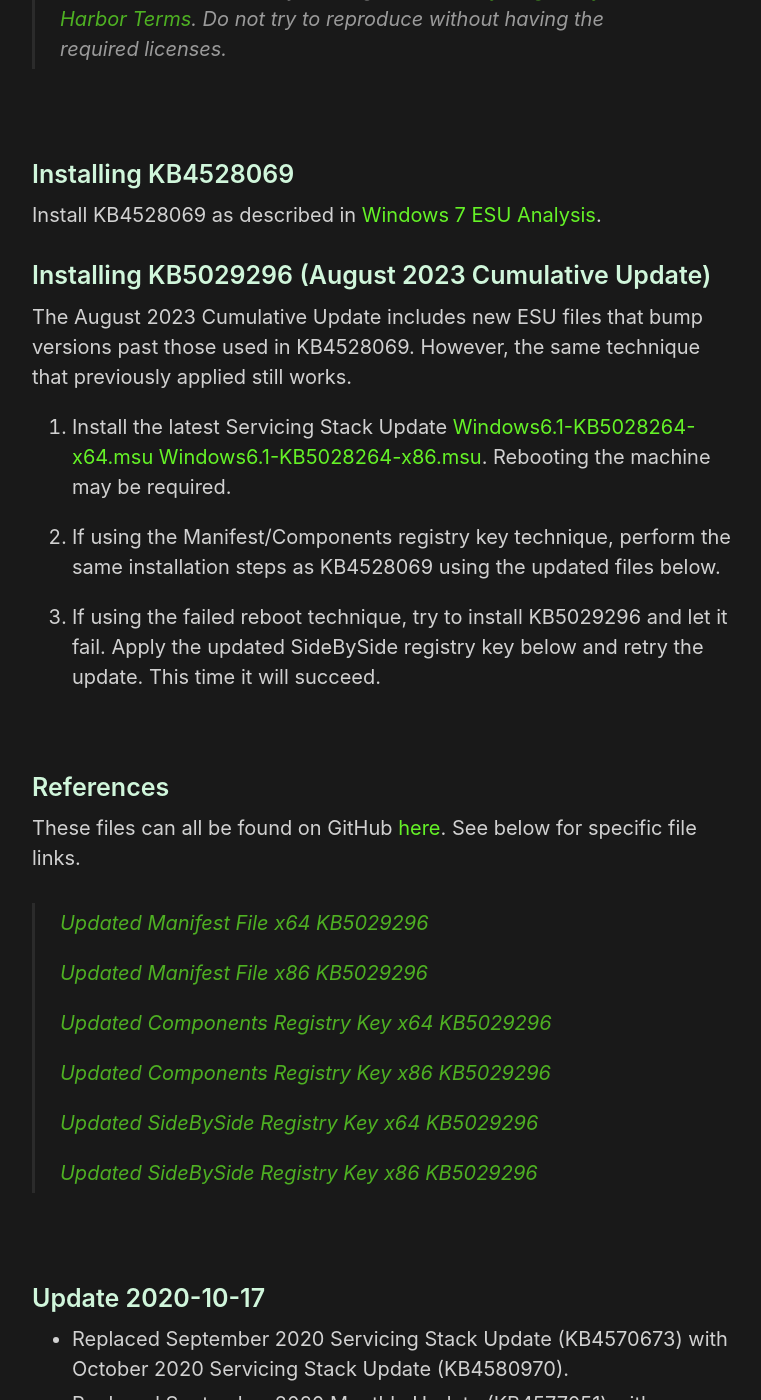
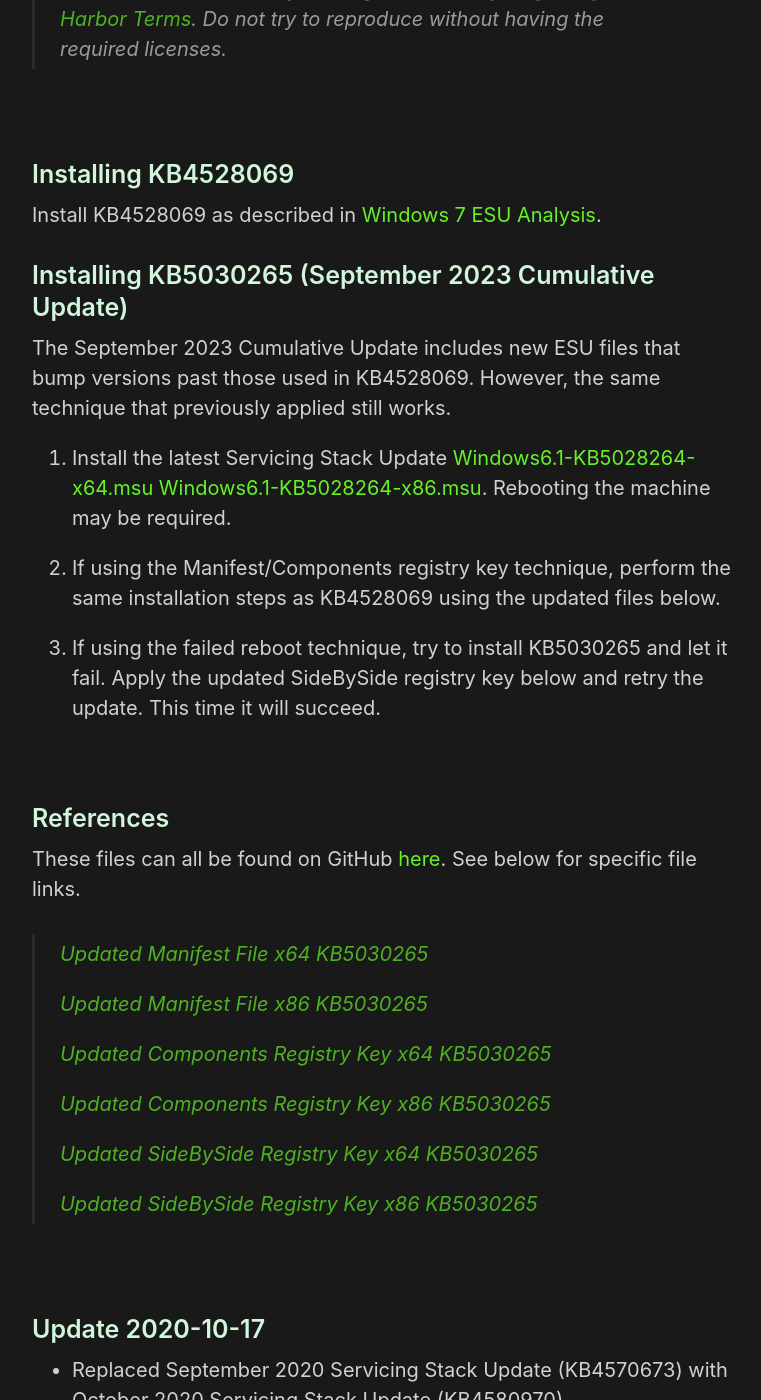
Before and after one commit to HackAndPwn/HackAndPwn.github.io, a Jekyll site: the page built from _posts/2020-09-12-windows-7-esu-analysis-updates.md, in a window 1280 px wide and 1400 px high, scrolled down 731 px. Shown: the whole window, without its empty margins (258-1019 px from the left). Built offline with Jekyll 4.4.1, drawn with Linux system fonts in a browser that asks for light colours; some of the changed text lies outside the part shown.

Commit message:
september 2023 udpates

```diff
--- a/_posts/2020-09-12-windows-7-esu-analysis-updates.md
+++ b/_posts/2020-09-12-windows-7-esu-analysis-updates.md
@@ -19,15 +19,15 @@
 
 Install KB4528069 as described in [Windows 7 ESU Analysis](https://hackandpwn.com/windows-7-esu-analysis).
 
-### Installing KB5029296 (August 2023 Cumulative Update)
+### Installing KB5030265 (September 2023 Cumulative Update)
 
-The August 2023 Cumulative Update includes new ESU files that bump versions past those used in KB4528069.  However, the same technique that previously applied still works.
+The September 2023 Cumulative Update includes new ESU files that bump versions past those used in KB4528069.  However, the same technique that previously applied still works.
 
 1. Install the latest Servicing Stack Update [Windows6.1-KB5028264-x64.msu](https://github.com/HackAndPwn/Windows-7-Patching/raw/master/07_ESU_Updates/01_Windows6.1-KB5028264-x64.msu) [Windows6.1-KB5028264-x86.msu](https://github.com/HackAndPwn/Windows-7-Patching/raw/master/07_ESU_Updates/01_Windows6.1-KB5028264-x86.msu).  Rebooting the machine may be required.
 
 2. If using the Manifest/Components registry key technique, perform the same installation steps as KB4528069 using the updated files below.
 
-3. If using the failed reboot technique, try to install KB5029296 and let it fail.  Apply the updated SideBySide registry key below and retry the update.  This time it will succeed.
+3. If using the failed reboot technique, try to install KB5030265 and let it fail.  Apply the updated SideBySide registry key below and retry the update.  This time it will succeed.
 
 <br>
 
@@ -35,17 +35,17 @@
 
 These files can all be found on GitHub [here](https://github.com/HackAndPwn/Windows-7-ESU-Analysis).  See below for specific file links.
 
-> [Updated Manifest File x64 KB5029296](https://github.com/HackAndPwn/Windows-7-ESU-Analysis/blob/master/2023_08/amd64_microsoft-windows-s..edsecurityupdatesai_31bf3856ad364e35_6.1.7602.26664_none_c8ab53b8364cbb1c.manifest)
+> [Updated Manifest File x64 KB5030265](https://github.com/HackAndPwn/Windows-7-ESU-Analysis/blob/master/2023_09/amd64_microsoft-windows-s..edsecurityupdatesai_31bf3856ad364e35_6.1.7602.26713_none_c8e064f036251337.manifest)
 >
-> [Updated Manifest File x86 KB5029296](https://github.com/HackAndPwn/Windows-7-ESU-Analysis/blob/master/2023_08/x86_microsoft-windows-s..edsecurityupdatesai_31bf3856ad364e35_6.1.7602.26664_none_6c8cb8347def49e6.manifest)
+> [Updated Manifest File x86 KB5030265](https://github.com/HackAndPwn/Windows-7-ESU-Analysis/blob/master/2023_09/x86_microsoft-windows-s..edsecurityupdatesai_31bf3856ad364e35_6.1.7602.26713_none_6cc1c96c7dc7a201.manifest)
 >
-> [Updated Components Registry Key x64 KB5029296](https://github.com/HackAndPwn/Windows-7-ESU-Analysis/blob/master/2023_08/ComponentsRegistryKey_x64.reg)
+> [Updated Components Registry Key x64 KB5030265](https://github.com/HackAndPwn/Windows-7-ESU-Analysis/blob/master/2023_09/ComponentsRegistryKey_x64.reg)
 >
-> [Updated Components Registry Key x86 KB5029296](https://github.com/HackAndPwn/Windows-7-ESU-Analysis/blob/master/2023_08/ComponentsRegistryKey_x86.reg)
+> [Updated Components Registry Key x86 KB5030265](https://github.com/HackAndPwn/Windows-7-ESU-Analysis/blob/master/2023_09/ComponentsRegistryKey_x86.reg)
 >
-> [Updated SideBySide Registry Key x64 KB5029296](https://github.com/HackAndPwn/Windows-7-ESU-Analysis/blob/master/2023_08/SideBySideRegistryKey_x64.reg)
+> [Updated SideBySide Registry Key x64 KB5030265](https://github.com/HackAndPwn/Windows-7-ESU-Analysis/blob/master/2023_09/SideBySideRegistryKey_x64.reg)
 >
-> [Updated SideBySide Registry Key x86 KB5029296](https://github.com/HackAndPwn/Windows-7-ESU-Analysis/blob/master/2023_08/SideBySideRegistryKey_x86.reg)
+> [Updated SideBySide Registry Key x86 KB5030265](https://github.com/HackAndPwn/Windows-7-ESU-Analysis/blob/master/2023_09/SideBySideRegistryKey_x86.reg)
 
 <br>
 
@@ -201,3 +201,7 @@
 ### Update 2023-08-21
 * Replaced July 2023 Monthly Update (KB5028240) with August 2023 Monthly Update (KB5029296).
 * Replaced July 2023 Manifest, Components Registry Key, and SideBySide Registry Key (6.1.7602.26623) with August 2023 (6.1.7602.26664).
+
+### Update 2023-09-19
+* Replaced August 2023 Monthly Update (KB5029296) with September 2023 Monthly Update (KB5030265).
+* Replaced August 2023 Manifest, Components Registry Key, and SideBySide Registry Key (6.1.7602.26664) with September 2023 (6.1.7602.26713).
```
Also changed, not shown: other parts of _posts/2020-09-12-windows-7-esu-analysis-updates.md (+1 -1 lines), _posts/2020-05-23-windows-7-esu-patching.md (+14 -8 lines).
